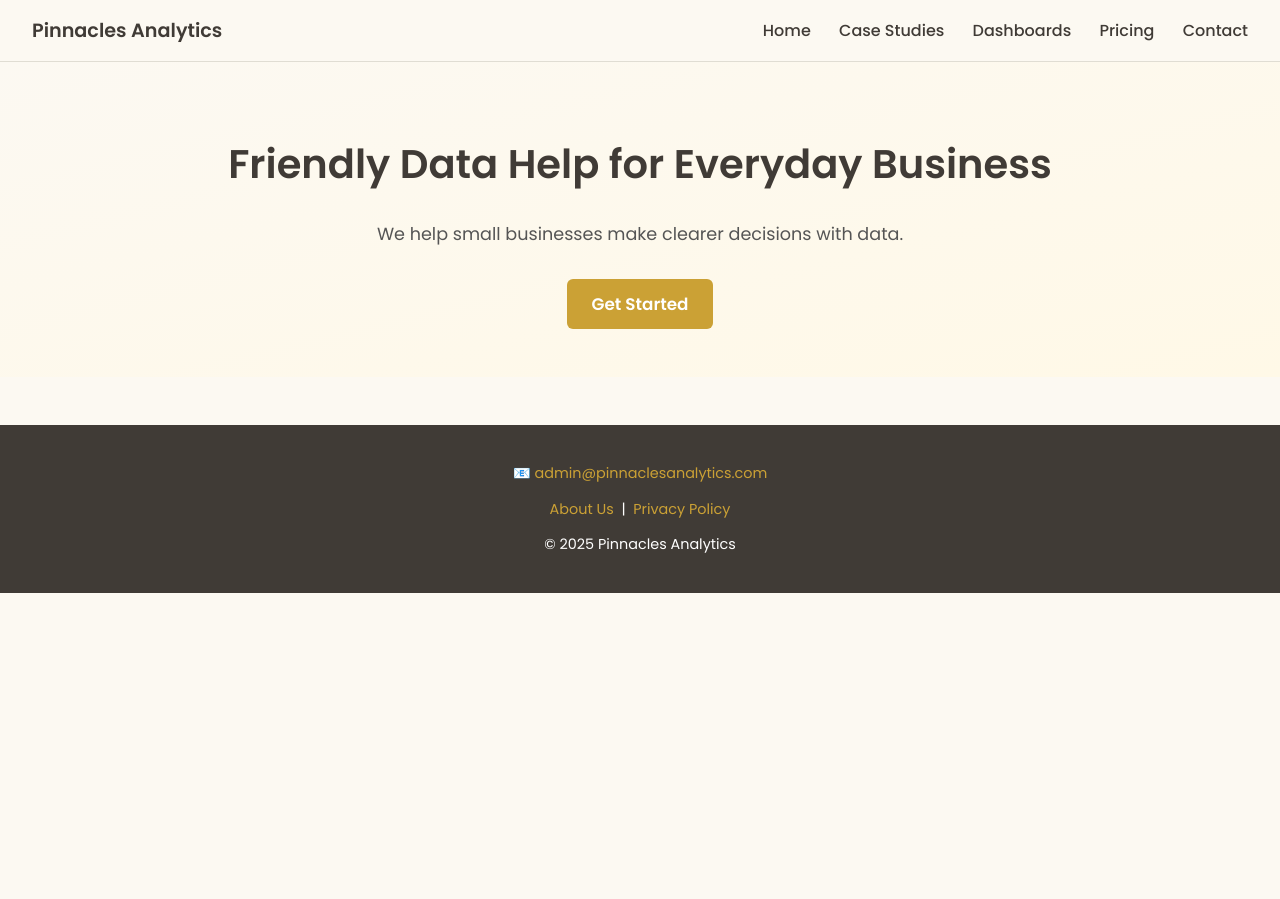
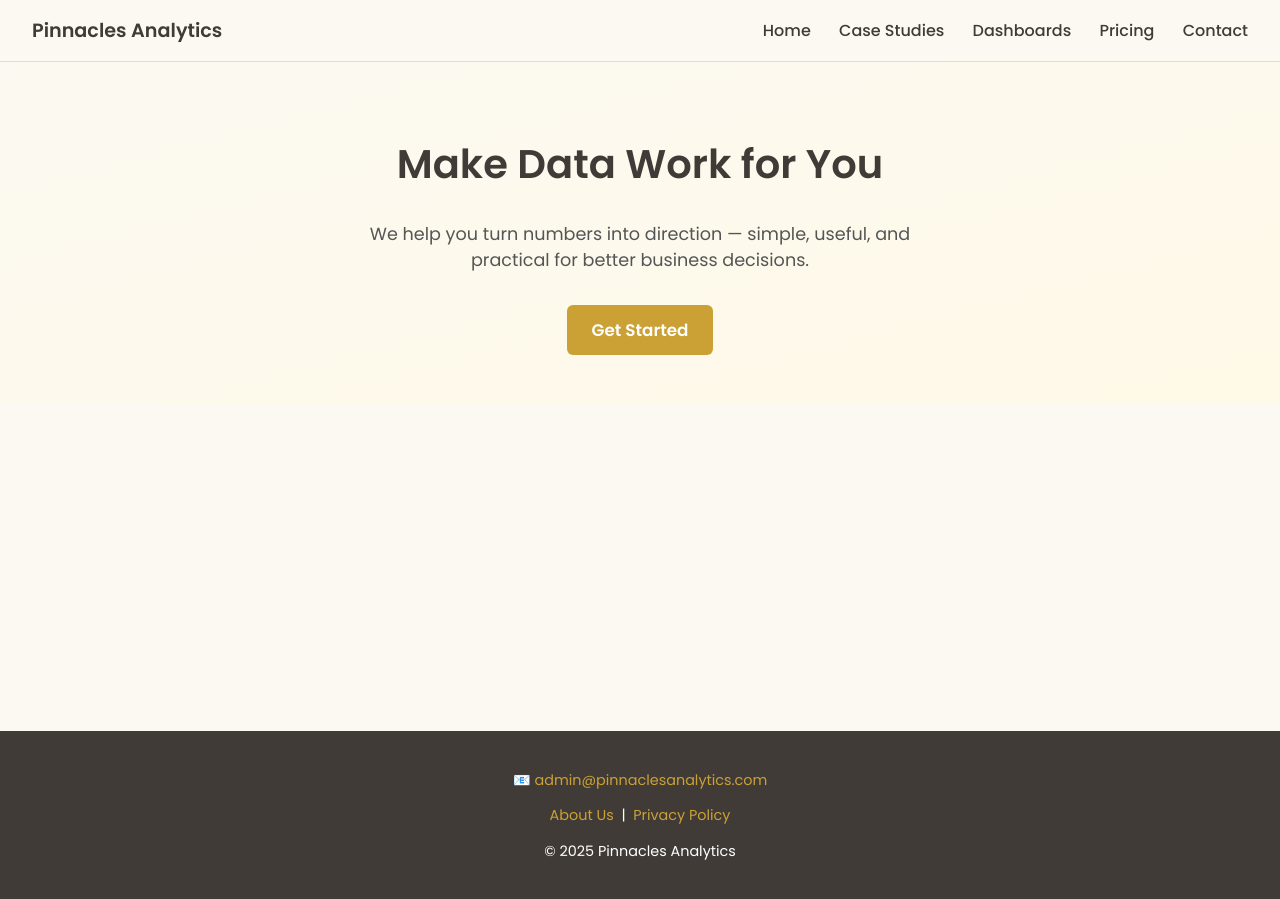
Before and after one commit to lyven81/pinnacles-learning-website, a Jekyll site: the page index.html, which Jekyll copies as it is, in a window 1280 px wide. Built offline with Jekyll 4.4.1, drawn with Linux system fonts in a browser that asks for light colours.

Commit message:
Update index.html

```diff
--- a/index.html
+++ b/index.html
@@ -1,4 +1,3 @@
-
 <!DOCTYPE html>
 <html lang="en">
 <head>
@@ -7,11 +6,17 @@
   <title>Pinnacles Analytics | Friendly Data Help</title>
   <link href="https://fonts.googleapis.com/css2?family=Poppins:wght@400;500;600&display=swap" rel="stylesheet" />
   <style>
-    body {
+    html, body {
+      height: 100%;
+      margin: 0;
       font-family: 'Poppins', sans-serif;
-      margin: 0;
       background-color: #FCF9F2;
       color: #333;
+    }
+
+    body {
+      display: flex;
+      flex-direction: column;
     }
 
     .navbar {
@@ -75,7 +80,7 @@
     }
 
     .spacer {
-      height: 3rem;
+      flex: 1;
     }
 
     footer {
@@ -130,8 +135,8 @@
   </div>
 
   <header>
-    <h1>Friendly Data Help for Everyday Business</h1>
-    <p>We help small businesses make clearer decisions with data.</p>
+    <h1>Make Data Work for You</h1>
+    <p>We help you turn numbers into direction — simple, useful, and practical for better business decisions.</p>
     <a class="cta-button" href="contact.html">Get Started</a>
   </header>
 
```
